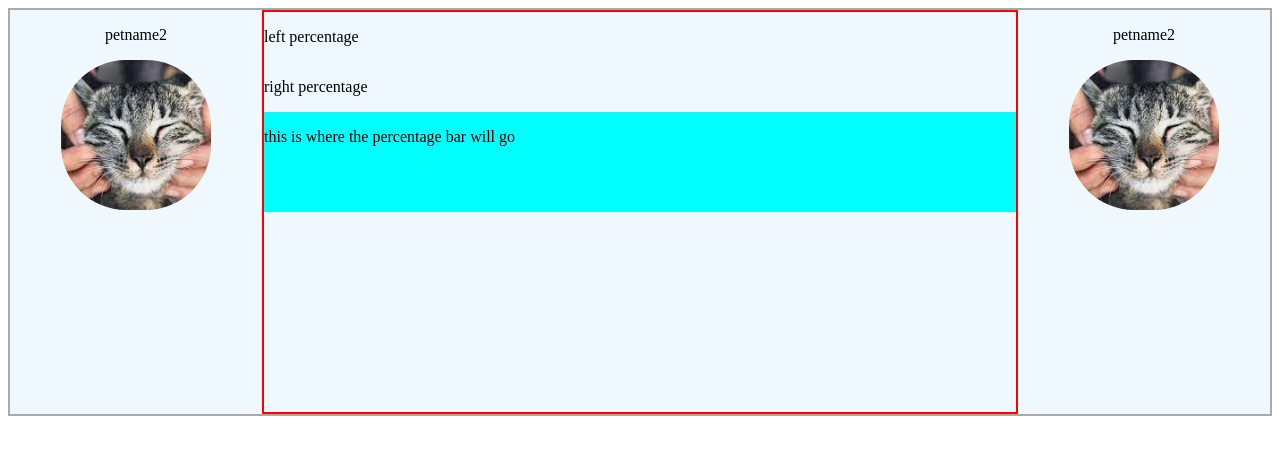
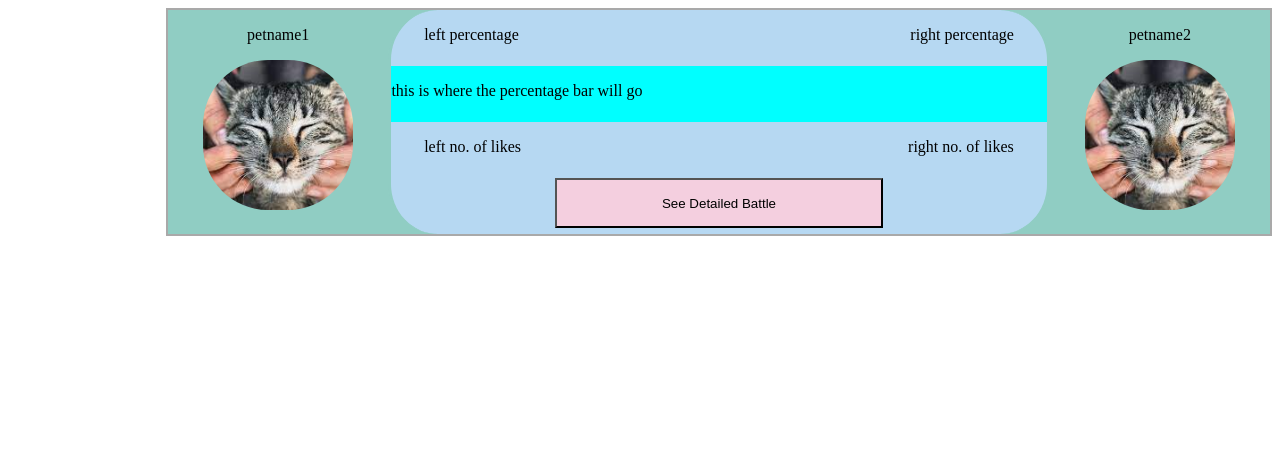
Before and after one commit to Elyoiit/PetItOut, a Django app: page / in a window 1280 px wide. Shown: the top 455 px of the page. Run offline with Django 3.2, Linux system fonts and the light colour scheme.

Commit message:
first draft of the battle shortform done

```diff
--- a/templates/PetItOut/home_page.html
+++ b/templates/PetItOut/home_page.html
@@ -4,40 +4,58 @@
     <head>
         <title>Pet It Out!!</title>
         <style>
+        .sidebar_and_battles{
+            display: grid;
+            grid-template-columns: 1fr 7fr;
+        }
+
         .battle_shortform {
             display: grid;
             grid-template-columns:1fr 3fr 1fr ;
             border-style: solid;
             border-width: 2px;
             border-color: darkgray;
-            background-color: aliceblue;
+            background-color: #90cdc3;
 
         }
 
         .battle_info {
             display: grid;
             grid-template-rows: 1fr 1fr 1fr 1fr;
-            border-style: solid;
-            border-width: 2px;
-            border-color: red;
+            background-color: #b6d8f2;
+            border-color: #90cdc3;
+            border-right-style: solid;
+            border-left-style: solid;
+            border-width: 3px;
+            border-radius: 50px;
+
         }
 
         .percentage_bar {
             background-color: aqua;
         }
 
-        .percentage_texts {
+        .likes_texts {
             display: grid;
+            margin-left: 5%;
+            margin-right: 5%;
+            grid-template-columns: 1fr 1fr;
         }
 
-        .percentage_text {
-            display: inline;
+        .left_likes_text,
+        .right_likes_text {
+            display: inline-block;
+        }
+
+        .right_likes_text{
+            text-align: right;
         }
 
         .pet_name_and_pic {
             display: grid;
             grid-template-rows: 50px 1fr;
             padding-bottom: 20px;
+            background-color: #90cdc3;
         }
 
         .left_name,
@@ -53,29 +71,44 @@
 
         }
 
+        .button_to_go_to_detailed_battle {
+            width: 50%;
+            height: 90%;
+            background-color: #f4cfdf;
+        }
+
         </style>
     </head>
 
     <body>
+
+
+        <div class = "sidebar_and_battles">
+
+            <div class = "sidebar"></div>
+
             <div class = "battle_shortform">
-
                 <div class = "pet_name_and_pic">
-                <p class = "left_name">petname2</p>
+                    <p class = "left_name">petname1</p>
 
                     <div style = "text-align: center;">
                         <img src="../../static/images/dummy_cat.jpeg" class = "pet_pic" alt="Profile pic of cat">
                     </div>
                 </div>
                 <div class = "battle_info">
-                <div class = "percentage_texts">
-                        <p class = percentage_text>left percentage</p>
-                        <p class = percentage_text>right percentage</p>
+                    <div class = "likes_texts">
+                            <p class = left_likes_text>left percentage</p>
+                            <p class = right_likes_text>right percentage</p>
                     </div>
                     <div class = "percentage_bar">
                         <p>this is where the percentage bar will go</p>
                     </div>
-                <div>
-
+                    <div class = "likes_texts">
+                        <p class = left_likes_text>left no. of likes</p>
+                        <p class = right_likes_text>right no. of likes</p>
+                    </div>
+                    <div style = "text-align: center;">
+                        <button class = "button_to_go_to_detailed_battle">See Detailed Battle</button>
                     </div>
                 </div>
                 <div class = "pet_name_and_pic">
@@ -86,6 +119,6 @@
                     </div>
                 </div>
             </div>
-
+        </div>
     </body>
 <html>
```
Lines whose indentation alone changed are shown as unchanged.
